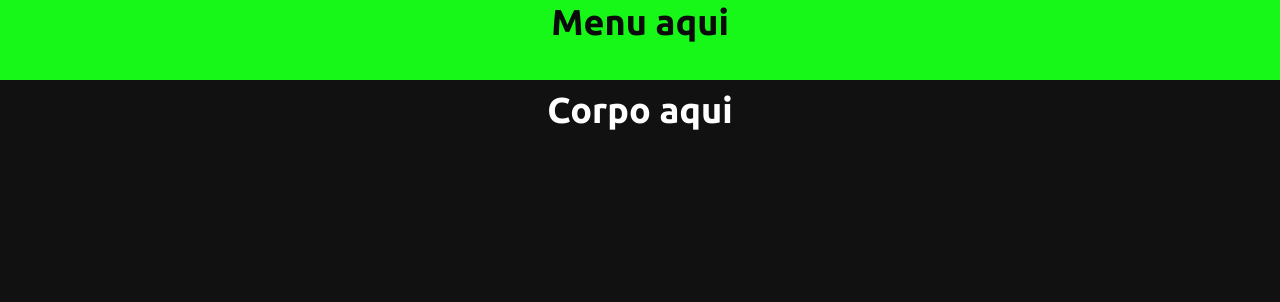
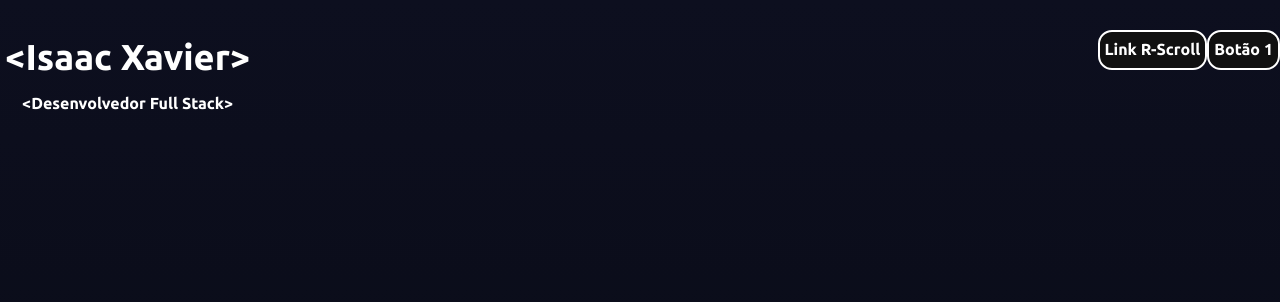
Before and after one commit to zaquinn/projeto-portfolio, a React (Create React App) app: page / in a window 1280 px wide. Shown: the top 302 px of the page. Built offline with nearby package versions, Linux system fonts and the light colour scheme.

Commit message:
create: MainPage page, add React AOS and React Scroll to project

```diff
--- a/package.json
+++ b/package.json
@@ -11,11 +11,14 @@
     "@testing-library/jest-dom": "^5.14.1",
     "@testing-library/react": "^13.0.0",
     "@testing-library/user-event": "^13.2.1",
+    "@types/aos": "^3.0.4",
     "@types/jest": "^27.0.1",
     "@types/node": "^16.7.13",
     "@types/react": "^18.0.0",
     "@types/react-dom": "^18.0.0",
     "@types/react-router-dom": "^5.3.3",
+    "@types/react-scroll": "^1.8.3",
+    "aos": "^3.0.0-beta.6",
     "axios": "^0.27.2",
     "emotion": "^11.0.0",
     "framer-motion": "^6.3.13",
@@ -25,6 +28,7 @@
     "react-icons": "^4.4.0",
     "react-router-dom": "5",
     "react-scripts": "5.0.1",
+    "react-scroll": "^1.8.7",
     "typescript": "^4.4.2",
     "web-vitals": "^2.1.0",
     "yup": "^0.32.11"
--- a/src/App.tsx
+++ b/src/App.tsx
@@ -1,13 +1,6 @@
-import { Heading, VStack } from "@chakra-ui/react";
 import React from "react";
+import { MainPage } from "./pages/MainPage";
 
 export const App = () => {
-  return (
-    <VStack h="400px" bg="gray.700">
-      <VStack h="80px" bg="green.200" w="100%">
-        <Heading color="gray.800">Menu aqui</Heading>
-      </VStack>
-      <Heading>Corpo aqui</Heading>
-    </VStack>
-  );
+  return <MainPage />;
 };
--- /dev/null
+++ b/src/pages/MainPage/index.tsx
@@ -0,0 +1,103 @@
+import { Box, Button, Flex, Heading, Text, VStack } from "@chakra-ui/react";
+import AOS from "aos";
+import "aos/dist/aos.css";
+import { Link } from "react-scroll";
+
+export const MainPage = () => {
+  AOS.init();
+  return (
+    <VStack h="max-content" bg="darkblue.900">
+      <Flex
+        justifyContent="space-between"
+        h="2000px"
+        bgGradient="linear(to-b, darkblue.400, darkblue.500, darkblue.900 )"
+        w="100%"
+        py="30px"
+      >
+        <VStack>
+          <Heading
+            color="white"
+            borderRadius="8px"
+            padding="5px"
+            borderColor="green.200"
+          >
+            &lt;Isaac Xavier&gt;
+          </Heading>
+          <Text color="white" fontSize="16px" fontWeight="700">
+            &lt;Desenvolvedor Full Stack&gt;
+          </Text>
+        </VStack>
+        <Box>
+          <Button
+            borderColor="darkblue.400"
+            bg="gray.700"
+            padding="5px"
+            color="white"
+            border="2px solid"
+            borderRadius="14px"
+          >
+            {/* tag link do react scroll pra gerar efeito de ir pra onde eu quero, em to"section1", passar o id
+            da div que eu quero que vá quando clicar, atribuir id a div desejada tambem */}
+            <Link
+              activeClass="active"
+              to="section1"
+              spy={true}
+              smooth={true}
+              offset={-100}
+              duration={500}
+            >
+              Link R-Scroll
+            </Link>
+          </Button>
+          <Button
+            borderColor="darkblue.400"
+            bg="gray.700"
+            padding="5px"
+            color="white"
+            border="2px solid"
+            borderRadius="14px"
+          >
+            Botão 1
+          </Button>
+        </Box>
+      </Flex>
+      <Heading>Corpo aqui</Heading>
+      <Flex
+        h="600px"
+        w="50%"
+        bg="green.200"
+        // configurações de animação do scroll que faz com que ocorra animação ao aparecer e sumir
+        data-aos="fade-up"
+        data-aos-mirror="true"
+        data-aos-once="false"
+        data-aos-easing="ease-in-out"
+      >
+        <Heading>Testando</Heading>
+      </Flex>
+      <Flex
+        h="600px"
+        w="50%"
+        bg="green.200"
+        // configurações de animação do scroll que faz com que ocorra animação ao aparecer e sumir
+        data-aos="fade-left"
+        data-aos-mirror="true"
+        data-aos-once="false"
+        data-aos-easing="ease-in-out"
+      >
+        <Heading>Lib</Heading>
+      </Flex>
+      <Flex
+        h="600px"
+        w="50%"
+        bg="green.200"
+        // configurações de animação do scroll que faz com que ocorra animação ao aparecer e sumir
+        data-aos="flip-left"
+        data-aos-mirror="true"
+        data-aos-once="false"
+        data-aos-easing="ease-in-out"
+      >
+        <Heading>Aos</Heading>
+      </Flex>
+    </VStack>
+  );
+};
--- a/src/styles/theme.ts
+++ b/src/styles/theme.ts
@@ -17,11 +17,32 @@ export const theme = extendTheme({
       700: "#111",
       800: "#0b0b0b",
     },
+    darkblue: {
+      200: "#191e3e",
+      300: "#13172f",
+      400: "#0d0f1f",
+      500: "#060810",
+      600: "#020305",
+      900: "#000000",
+    },
+    neon: {
+      200: "#00FFED",
+      300: "#9D00C6",
+      400: "#0100EC",
+      500: "#FB36F4",
+    },
+    futuristas: {
+      200: "#0c0931",
+      300: "#1d1856",
+      400: "#e80074",
+      500: "#c200db",
+      600: "#00cfe5",
+    },
   },
   styles: {
     global: {
       body: {
-        bg: "gray.800",
+        bg: "darkblue.600",
         color: "white",
       },
     },
```
Also changed, not shown: 1 other file (tests, documents, lock files or other folders).
